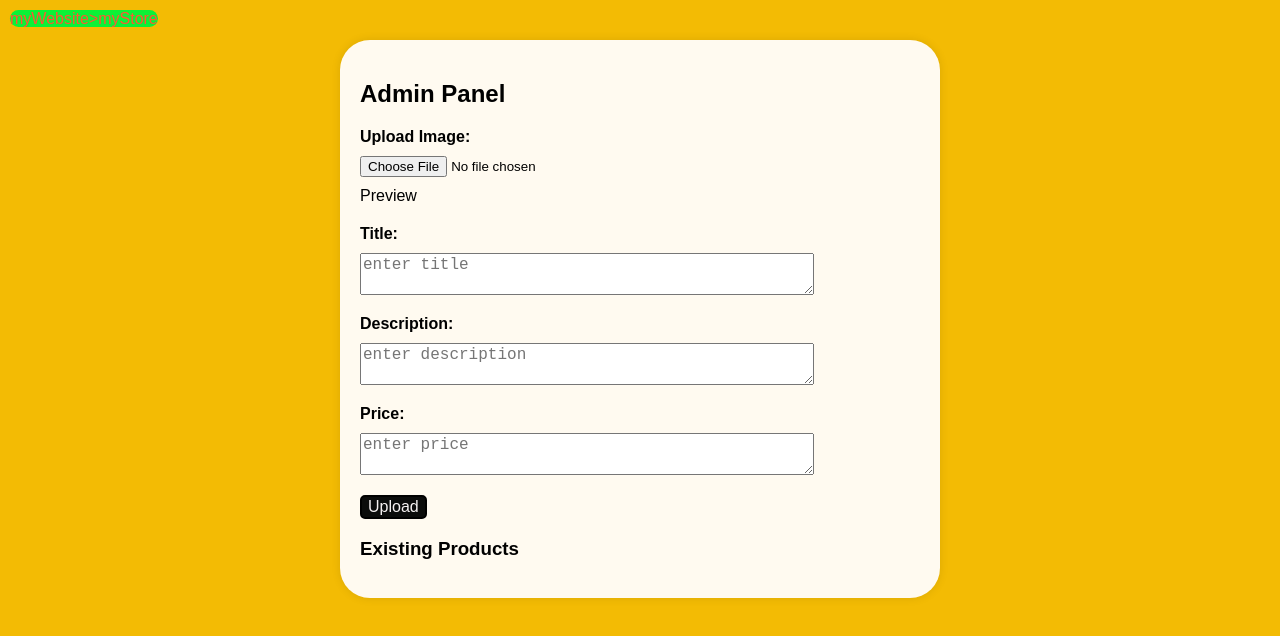
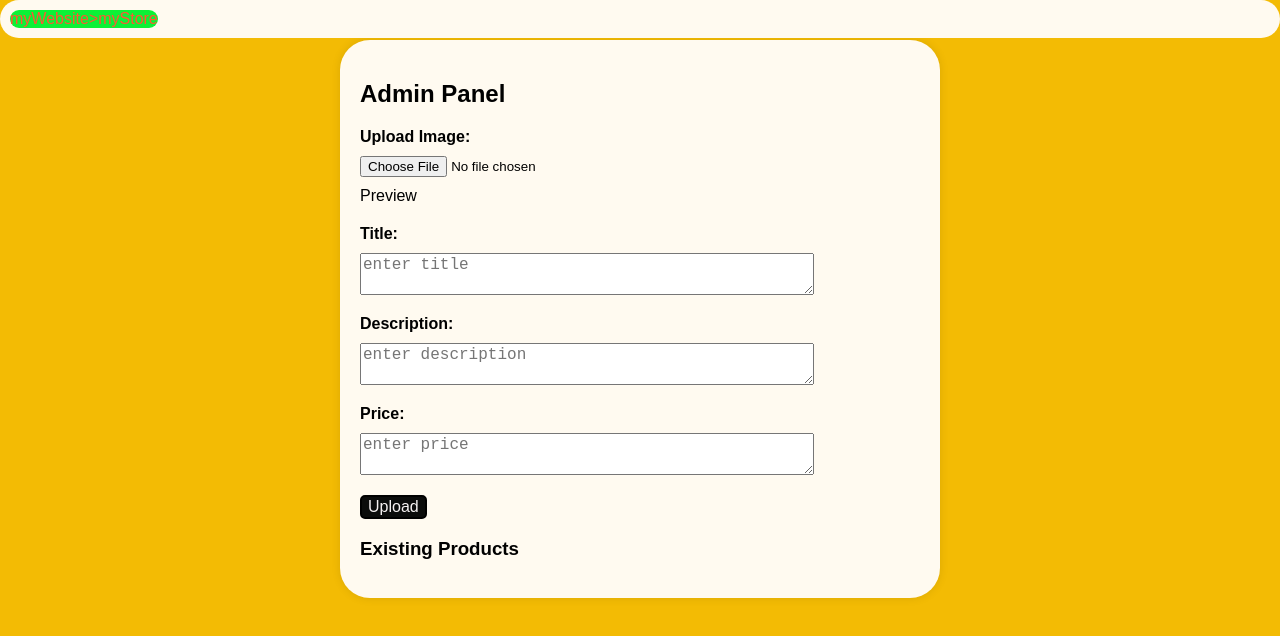
Before and after one commit to breidde3065/everadmin, a plain HTML site: page index.html in a window 1280 px wide. Drawn offline with Linux system fonts and the light colour scheme; no server answers.

Commit message:
Update admin.css

```diff
--- a/admin.css
+++ b/admin.css
@@ -19,7 +19,7 @@ body{
     align-items: center;
     padding: 20px;
 }
-#navbar{
+.navbar{
     display:flex;
     color:#ff5733;
     padding:15px;
```
